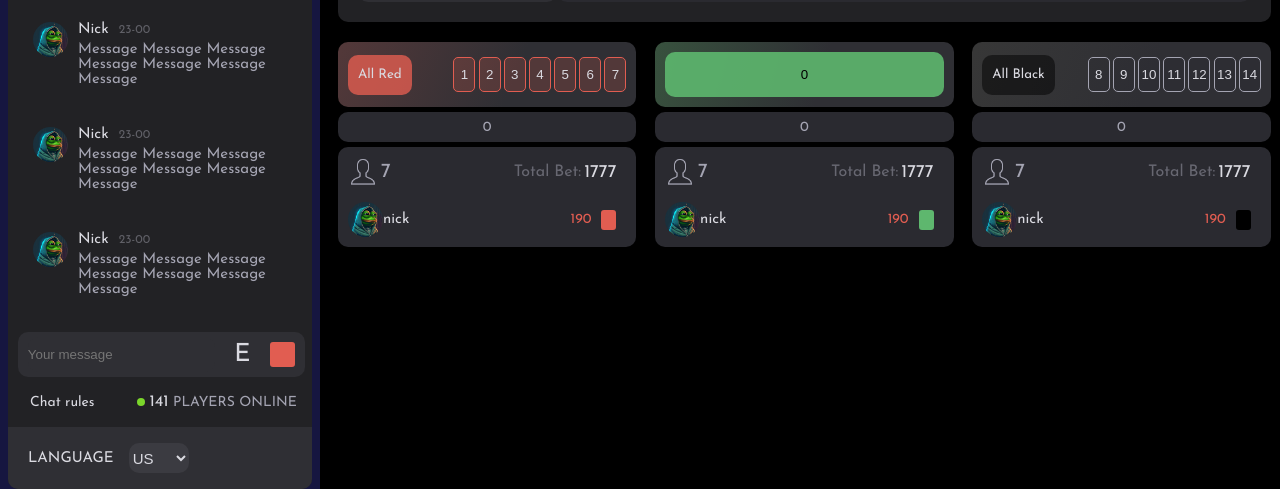
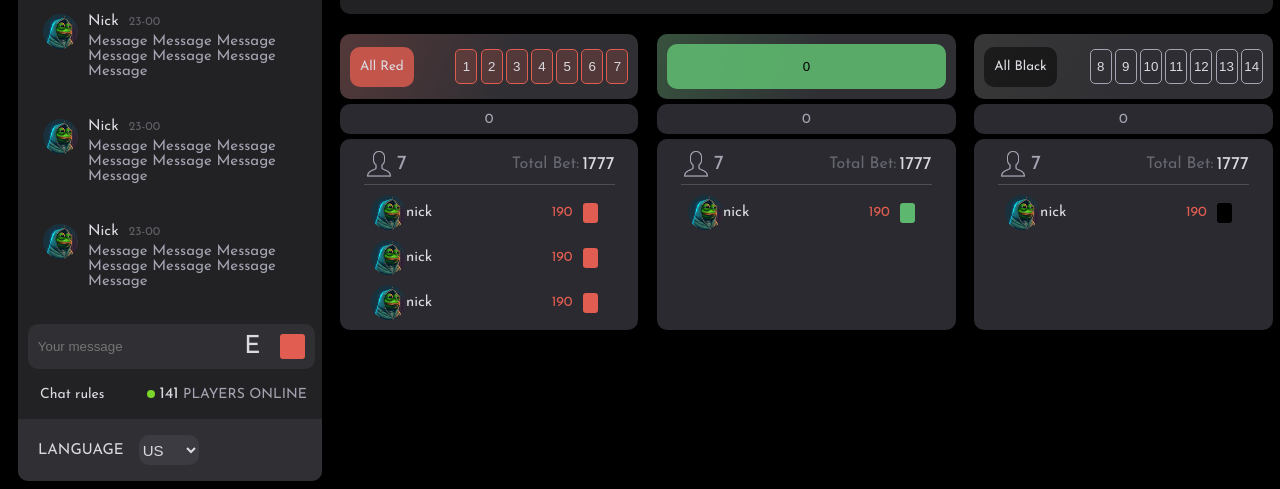
Before and after one commit to Andy-Kushtan/poligon, a website: page index.html in a window 1280 px wide. Shown: the part 406-895 px from the top of the page. Drawn offline with Linux system fonts and the light colour scheme.

Commit message:
finished css

```diff
--- a/index.html
+++ b/index.html
@@ -441,6 +441,7 @@
 
         <div class="display-players">
           <div class="display-players__red">
+            <div class="display-players__container">
               <div class="display-players__players">
                 <img class="display-players__players__img" src="imgs/icons8-customer-100.png" alt="players">
                 <span class="display-players__players__number">7</span>
@@ -449,7 +450,8 @@
                 <p class="display-players__totalbet__text">Total Bet:</p>
                 <span class="display-players__totalbet__amount">1777</span>
               </div>
-
+            </div>
+              <div class="active-players__container">
                 <div class="active-players">
                   <img class="active-players__avatar" src="imgs/pep.jpg" alt="player">
                   <span class="active-players__nick">nick</span>
@@ -459,8 +461,30 @@
                   <span class="active-players__betamount__color-red"></span>
                 </div>
               </div>
+              <div class="active-players__container">
+                <div class="active-players">
+                  <img class="active-players__avatar" src="imgs/pep.jpg" alt="player">
+                  <span class="active-players__nick">nick</span>
+                </div>
+                <div class="active-players__betamount">
+                  <span class="active-players__betamount__amount">190</span>
+                  <span class="active-players__betamount__color-red"></span>
+                </div>
+              </div>
+              <div class="active-players__container">
+                <div class="active-players">
+                  <img class="active-players__avatar" src="imgs/pep.jpg" alt="player">
+                  <span class="active-players__nick">nick</span>
+                </div>
+                <div class="active-players__betamount">
+                  <span class="active-players__betamount__amount">190</span>
+                  <span class="active-players__betamount__color-red"></span>
+                </div>
+              </div>
+          </div>
 
           <div class="display-players__zero">
+            <div class="display-players__container">
               <div class="display-players__players">
                 <img class="display-players__players__img" src="imgs/icons8-customer-100.png" alt="players">
                 <span class="display-players__players__number">7</span>
@@ -469,7 +493,9 @@
                 <p class="display-players__totalbet__text">Total Bet:</p>
                 <span class="display-players__totalbet__amount">1777</span>
               </div>
+            </div>
 
+            <div class="active-players__container">
                 <div class="active-players">
                   <img class="active-players__avatar" src="imgs/pep.jpg" alt="player">
                   <span class="active-players__nick">nick</span>
@@ -478,10 +504,12 @@
                   <span class="active-players__betamount__amount">190</span>
                   <span class="active-players__betamount__color-green"></span>
                 </div>
+            </div>
 
           </div>
 
           <div class="display-players__black">
+            <div class="display-players__container">
               <div class="display-players__players">
                 <img class="display-players__players__img" src="imgs/icons8-customer-100.png" alt="players">
                 <span class="display-players__players__number">7</span>
@@ -490,7 +518,9 @@
                 <p class="display-players__totalbet__text">Total Bet:</p>
                 <span class="display-players__totalbet__amount">1777</span>
               </div>
+            </div>
 
+            <div class="active-players__container">
               <div class="active-players">
                 <img class="active-players__avatar" src="imgs/pep.jpg" alt="player">
                 <span class="active-players__nick">nick</span>
@@ -501,6 +531,7 @@
               </div>
             </div>
           </div>
+        </div>
 
       </div>
     </div>
--- a/sass/base/_base.scss
+++ b/sass/base/_base.scss
@@ -21,13 +21,11 @@ body {
   display: grid;
   grid-template-columns: 0.52fr 1fr;
   grid-template-rows: 7rem 1fr;
-  grid-gap: 1.8rem;
+  grid-gap: 1rem;
   height: 100vh;
 }
 
-.background {
-  background-color: #161640;
-}
+// ß
 
 .background2 {
   background-color: #3c3c48;
--- a/sass/bets/_showBets.scss
+++ b/sass/bets/_showBets.scss
@@ -196,7 +196,7 @@ $color-tertiary: #e15d51;
     display: flex;
     align-items: center;
     justify-content: flex-end;
-    margin-right: 1rem;
+    // margin-right: 1rem;
     margin-bottom: 0.5rem;
 
     &__text {
@@ -213,12 +213,9 @@ $color-tertiary: #e15d51;
   &__red {
     color: $color-gray;
     font-size: 1.4rem;
-    // display: flex;
-    // justify-content: center;
-    // align-items: center;
-    display: grid;
-    grid-template-columns: 1fr 1fr;
-    grid-template-rows: 1fr;
+    display: flex;
+    align-items: center;
+    flex-direction: column;
     background-color: $color-black-three;
     border-radius: 1rem;
     width: 32%;
@@ -228,9 +225,12 @@ $color-tertiary: #e15d51;
   &__zero {
     color: $color-gray;
     font-size: 1.4rem;
-    display: grid;
-    grid-template-columns: 1fr 1fr;
-    grid-template-rows: 1fr;
+    // display: grid;
+    // grid-template-columns: 1fr 1fr;
+    // grid-template-rows: 1fr;
+    display: flex;
+    align-items: center;
+    flex-direction: column;
     background-color: $color-black-three;
     border-radius: 1rem;
     width: 32%;
@@ -239,14 +239,29 @@ $color-tertiary: #e15d51;
   &__black {
     color: $color-gray;
     font-size: 1.4rem;
-    display: grid;
-    grid-template-columns: 1fr 1fr;
-    grid-template-rows: 1fr;
+    display: flex;
+    align-items: center;
+    flex-direction: column;
     background-color: $color-black-three;
     border-radius: 1rem;
     width: 32%;
     padding: 1rem;
   }
+}
+
+.display-players__container {
+  display: flex;
+  justify-content: space-between;
+  align-items: center;
+  width: 90%;
+  border-bottom: 1px solid rgba($color-gray, $alpha: 0.3);
+}
+
+.active-players__container {
+  display: flex;
+  justify-content: space-between;
+  align-items: center;
+  width: 85%;
 }
 
 .active-players {
--- a/sass/sidebar/_chat.scss
+++ b/sass/sidebar/_chat.scss
@@ -4,6 +4,7 @@ $color-gray: #a4a4b2;
   display: flex;
   flex-direction: column;
   align-items: center;
+  padding-left: 1rem;
 
   // display: grid;
   // align-content: center;
```
Also changed, not shown: css/style.css. Lines whose indentation alone changed are shown as unchanged.
